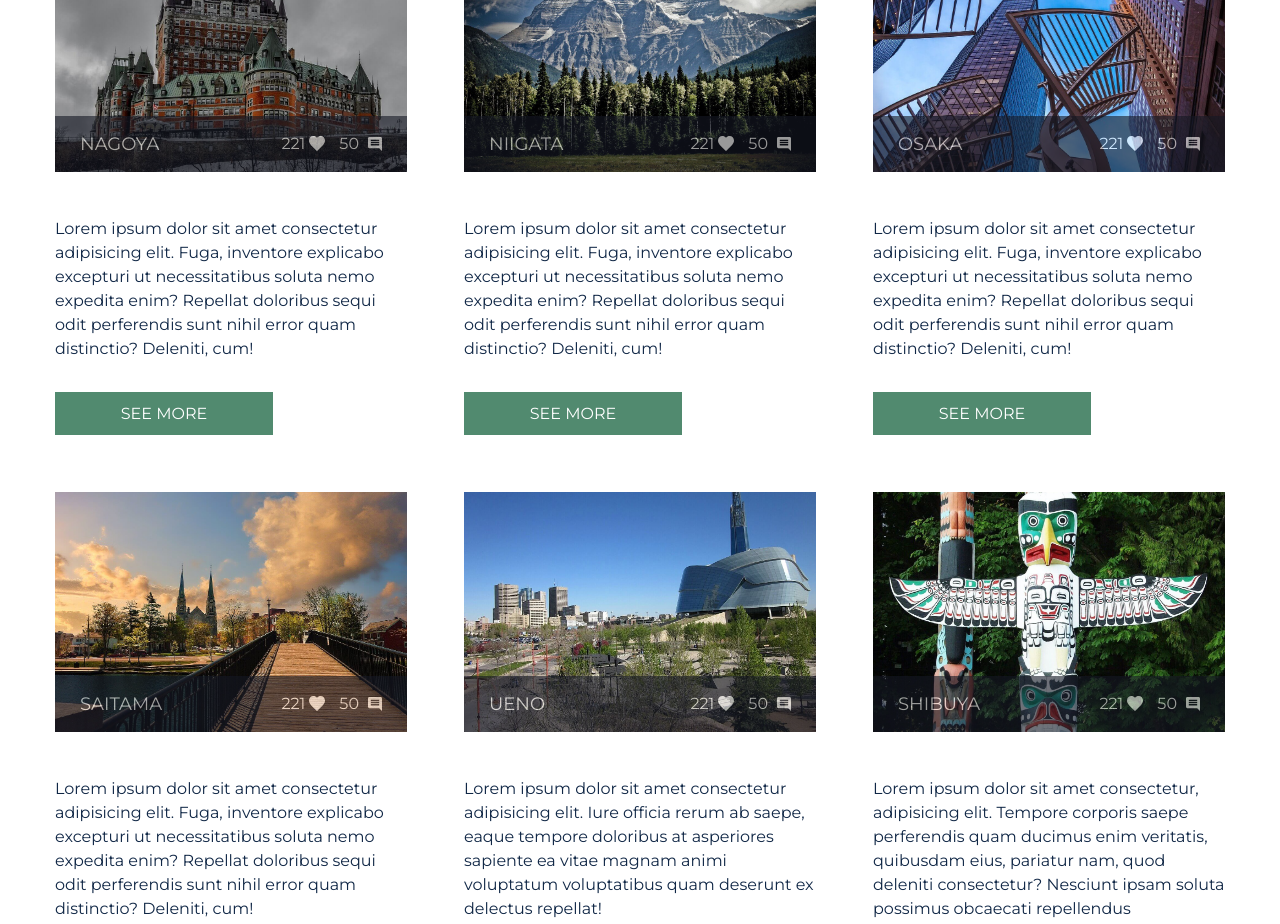
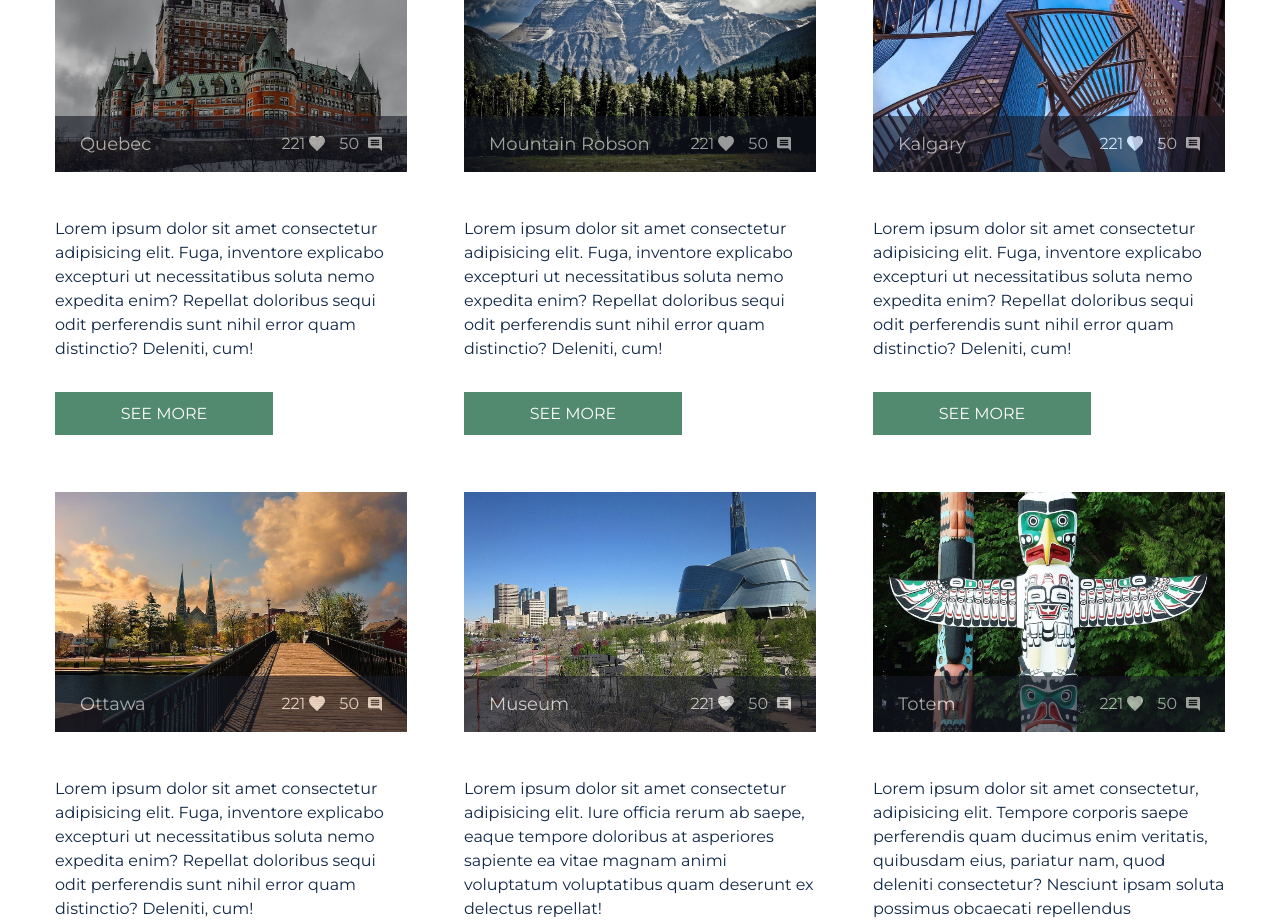
Before and after one commit to Anny-Vik/Visit_to_Canada, a plain HTML site: page index.html in a window 1280 px wide. Shown: the part 3520-4444 px from the top of the page. Drawn offline with Linux system fonts and the light colour scheme; files whose address does not match are found by name.

Commit message:
Update index.html

```diff
--- a/index.html
+++ b/index.html
@@ -256,10 +256,10 @@
 
             <div class="card">
 			    <div class="card__pic">
-				<img src="img/quebec.jpg" alt="NAGOYA" class="card__thumb">
+				<img src="img/quebec.jpg" alt="Quebec" class="card__thumb">
 				<div class="card__aside">
 					<h3 class="card__title">
-						NAGOYA
+						Quebec
 					</h3>
 					<div class="card__likes">
 					<span class="card__likes_value">221</span>
@@ -280,10 +280,10 @@
 
             <div class="card">
 			    <div class="card__pic">
-				<img src="img/mountain-robson.jpg" alt="NIIGATA" class="card__thumb">
+				<img src="img/mountain-robson.jpg" alt="Robson" class="card__thumb">
 				<div class="card__aside">
 					<h3 class="card__title">
-						NIIGATA
+						Mountain Robson
 					</h3>
 					<div class="card__likes">
 					<span class="card__likes_value">221</span>
@@ -304,10 +304,10 @@
 
             <div class="card">
 			    <div class="card__pic">
-				<img src="img/kalgary.jpg" alt="OSAKA" class="card__thumb">
+				<img src="img/kalgary.jpg" alt="Kalgary" class="card__thumb">
 				<div class="card__aside">
 					<h3 class="card__title">
-						OSAKA
+						Kalgary
 					</h3>
 					<div class="card__likes">
 					<span class="card__likes_value">221</span>
@@ -329,10 +329,10 @@
 
             <div class="card">
 			    <div class="card__pic">
-				<img src="img/ottawa.jpg" alt="SAITAMA" class="card__thumb">
+				<img src="img/ottawa.jpg" alt="OTTAWA" class="card__thumb">
 				<div class="card__aside">
 					<h3 class="card__title">
-						SAITAMA
+						Ottawa
 					</h3>
 					<div class="card__likes">
 					<span class="card__likes_value">221</span>
@@ -353,10 +353,10 @@
 
             <div class="card">
 			    <div class="card__pic">
-				<img src="img/canadian-museum-for-human-rights-1332545_1280.jpg" alt="UENO" class="card__thumb">
+				<img src="img/canadian-museum-for-human-rights-1332545_1280.jpg" alt="Museum" class="card__thumb">
 				<div class="card__aside">
 					<h3 class="card__title">
-						UENO
+						Museum
 					</h3>
 					<div class="card__likes">
 					<span class="card__likes_value">221</span>
@@ -376,10 +376,10 @@
 
          <div class="card">
 			    <div class="card__pic">
-				<img src="img/totem-pole.jpg" alt="SHIBUYA" class="card__thumb">
+				<img src="img/totem-pole.jpg" alt="Totem" class="card__thumb">
 				<div class="card__aside">
 					<h3 class="card__title">
-						SHIBUYA
+						Totem
 					</h3>
 					<div class="card__likes">
 					<span class="card__likes_value">221</span>
```
